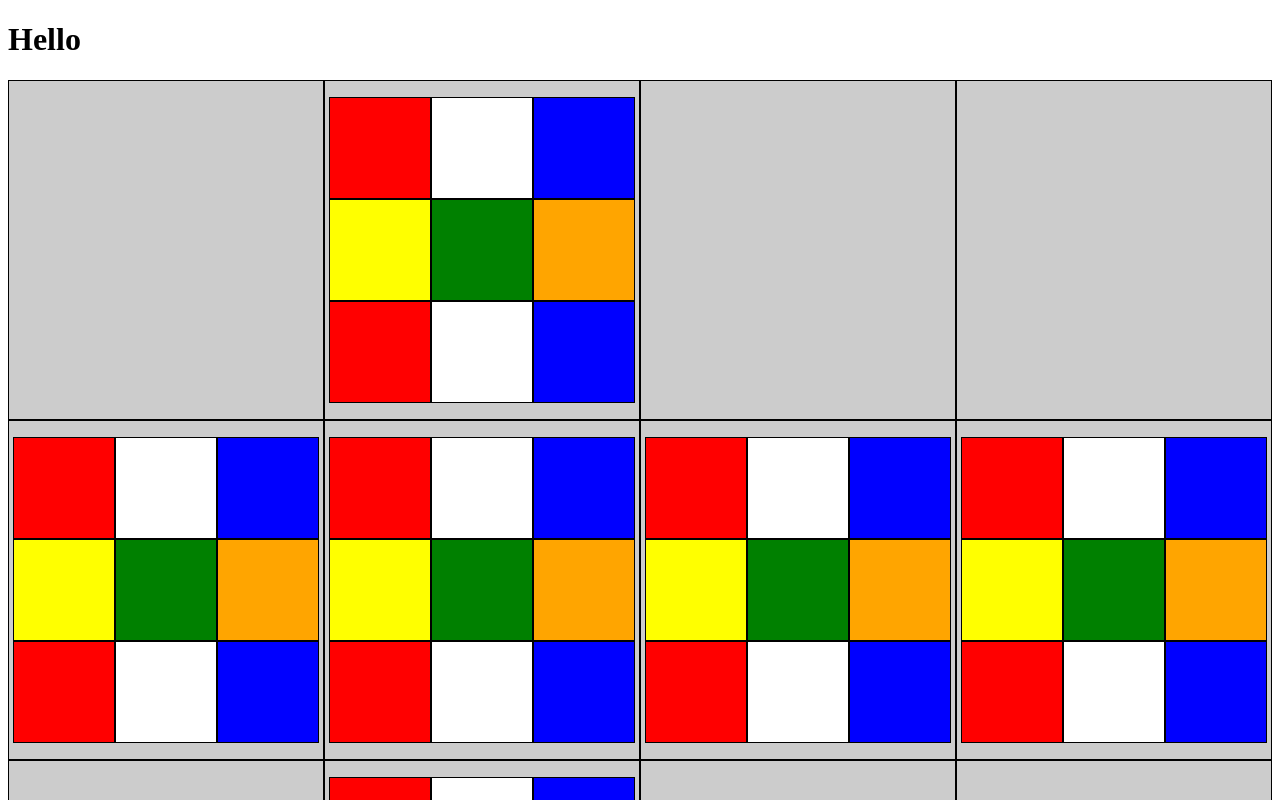
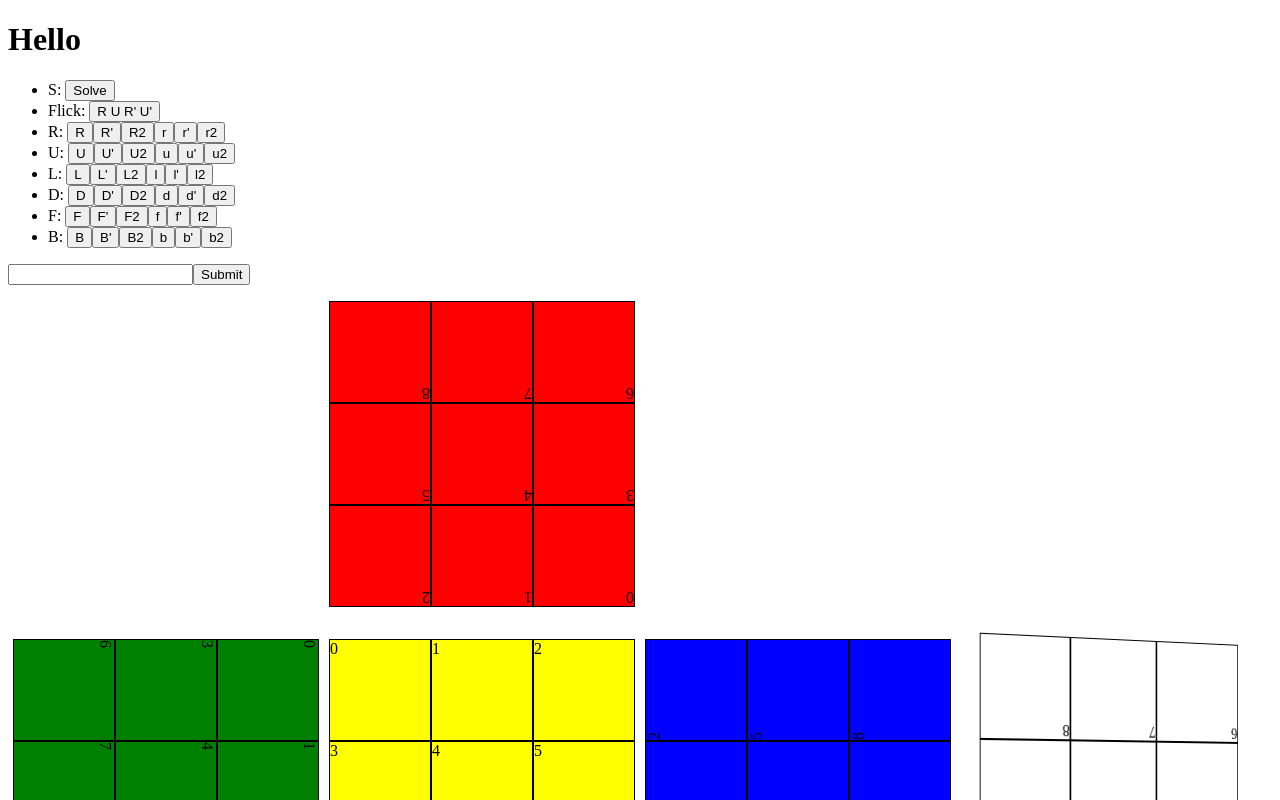
Before and after one commit to tubstrr/cubrr, a Nuxt app: page / in a window 1280 px wide. Shown: the top 800 px of the page. Built offline with nearby package versions, Linux system fonts and the light colour scheme.

Commit message:
update: Basic notation complete

```diff
--- a/app.vue
+++ b/app.vue
@@ -1,63 +1,57 @@
 <script setup>
-	const colors = ["r", "w", "b", "y", "g", "o", "r", "w", "b"];
+	// Stores
+	import { useCubeStore } from "@/stores/cube";
+
+	const cubeStore = useCubeStore();
+
+	const command = ref(null);
+	const submit = () => {
+		const steps = command.value.split(" ");
+		steps.forEach((step) => {
+			const prime = step.includes("'");
+			const double = step.includes("2");
+			cubeStore.rotateFace(step[0], prime, double);
+		});
+	};
+
+	const doCode = (code) => {
+		const steps = code.split(" ");
+		steps.forEach((step) => {
+			const prime = step.includes("'");
+			const double = step.includes("2");
+			cubeStore.rotateFace(step[0], prime, double);
+		});
+	};
+
+	const notation = ["R", "U", "L", "D", "F", "B"];
 </script>
 
 <template>
 	<main>
 		<h1>Hello</h1>
-		<div class="cube">
-			<div class="side null"></div>
-			<div class="side back">
-				<Face :colors="colors" />
-			</div>
-			<div class="side null"></div>
-			<div class="side null"></div>
-			<div class="side left">
-				<Face :colors="colors" />
-			</div>
-			<div class="side top">
-				<Face :colors="colors" />
-			</div>
-			<div class="side right">
-				<Face :colors="colors" />
-			</div>
-			<div class="side bottom">
-				<Face :colors="colors" />
-			</div>
-			<div class="side null"></div>
-			<div class="side front">
-				<Face :colors="colors" />
-			</div>
-			<div class="side null"></div>
-			<div class="side null"></div>
-		</div>
+		<ul>
+			<li>
+				S:
+				<button @click="cubeStore.solveCube()">Solve</button>
+			</li>
+			<li>
+				Flick:
+				<button @click="doCode(`R U R' U'`)">R U R' U'</button>
+			</li>
+			<li v-for="letter in notation">
+				{{ letter }}:
+				<button @click="cubeStore.rotateFace(letter, false, false)">{{ letter }}</button>
+				<button @click="cubeStore.rotateFace(letter, true, false)">{{ letter }}'</button>
+				<button @click="cubeStore.rotateFace(letter, false, true)">{{ letter }}2</button>
+				<button @click="cubeStore.rotateFace(letter.toLowerCase(), false, false)">{{ letter.toLowerCase() }}</button>
+				<button @click="cubeStore.rotateFace(letter.toLowerCase(), true, false)">{{ letter.toLowerCase() }}'</button>
+				<button @click="cubeStore.rotateFace(letter.toLowerCase(), false, true)">{{ letter.toLowerCase() }}2</button>
+			</li>
+		</ul>
+		<form @submit.prevent="submit">
+			<input type="text" v-model="command" />
+			<button>Submit</button>
+		</form>
+		<Cube />
 	</main>
 </template>
-
-<style lang="scss">
-	.cube {
-		display: grid;
-		grid-template-rows: repeat(3, 1fr);
-		grid-template-columns: repeat(4, 1fr);
-
-		.side {
-			background: #ccc;
-			border: 1px solid #000;
-			display: flex;
-			justify-content: center;
-			align-items: center;
-			ul {
-				display: grid;
-				grid-template-columns: repeat(3, 1fr);
-				padding: 0;
-				list-style-type: none;
-
-				li {
-					height: 100px;
-					width: 100px;
-					border: 1px solid black;
-				}
-			}
-		}
-	}
-</style>
--- /dev/null
+++ b/components/Cube.vue
@@ -0,0 +1,69 @@
+<script setup>
+	// Libraries
+	import { storeToRefs } from "pinia";
+
+	// Stores
+	import { useCubeStore } from "@/stores/cube";
+
+	const { cube } = storeToRefs(useCubeStore());
+</script>
+
+<template>
+	<div class="cube">
+		<div class="side null"></div>
+		<div class="side back">
+			<Face :colors="cube[0]" />
+		</div>
+		<div class="side null"></div>
+		<div class="side null"></div>
+		<div class="side left">
+			<Face :colors="cube[1]" />
+		</div>
+		<div class="side top">
+			<Face :colors="cube[2]" />
+		</div>
+		<div class="side right">
+			<Face :colors="cube[3]" />
+		</div>
+		<div class="side bottom">
+			<Face :colors="cube[4]" />
+		</div>
+		<div class="side null"></div>
+		<div class="side front">
+			<Face :colors="cube[5]" />
+		</div>
+		<div class="side null"></div>
+		<div class="side null"></div>
+	</div>
+</template>
+
+<style lang="scss" scoped>
+	.cube {
+		display: grid;
+		grid-template-rows: repeat(3, 1fr);
+		grid-template-columns: repeat(4, 1fr);
+		transform-origin: center;
+		transform-style: preserve-3d;
+		perspective: 1000px;
+
+		.side {
+			display: flex;
+			justify-content: center;
+			align-items: center;
+
+			&.back {
+				transform: rotate(180deg);
+			}
+			&.left {
+				transform: rotate(90deg);
+			}
+			&.right {
+				transform: rotate(-90deg);
+			}
+			&.bottom {
+				transform-origin: center;
+				transform: rotateZ(180deg) rotateY(-15deg);
+			}
+		}
+	}
+</style>
--- a/components/Face.vue
+++ b/components/Face.vue
@@ -13,12 +13,23 @@
 </script>
 <template>
 	<ul>
-		<li v-for="item in colors" :color="item" :key="`${item}-${makeUID()}`" />
+		<li v-for="(item, index) in colors" :color="item" :key="`${item}-${makeUID()}`">
+			{{ index }}
+		</li>
 	</ul>
 </template>
 
 <style lang="scss" scoped>
+	ul {
+		display: grid;
+		grid-template-columns: repeat(3, 1fr);
+		padding: 0;
+		list-style-type: none;
+
 		li {
+			height: 100px;
+			width: 100px;
+			border: 1px solid black;
 			&[color="r"] {
 				background: red;
 			}
@@ -38,4 +49,5 @@
 				background: orange;
 			}
 		}
+	}
 </style>
--- /dev/null
+++ b/composables/nextIndex.ts
@@ -0,0 +1,3 @@
+export const nextIndex = (index: number, length: number) => {
+	return index >= length - 1 ? index + 1 - length : index + 1;
+};
--- /dev/null
+++ b/composables/prevIndex.ts
@@ -0,0 +1,3 @@
+export const prevIndex = (index: number, length: number) => {
+	return index === 0 ? length - 1 : index - 1;
+};
--- /dev/null
+++ b/composables/replaceIndex.ts
@@ -0,0 +1,3 @@
+export const replaceIndex = (arr: Array<any>, index: number, value: any) => {
+	return [...arr.slice(0, index), value, ...arr.slice(index + 1)];
+};
--- /dev/null
+++ b/composables/reverseFace.ts
@@ -0,0 +1,3 @@
+export const reverseFace = (face: Array<string>) => {
+	return face.reverse();
+};
--- /dev/null
+++ b/composables/rotateFace.ts
@@ -0,0 +1,20 @@
+export const rotateFace = (face: Array<string>, prime: boolean = false) => {
+	const newFace = [];
+	const indexMap = {
+		0: 2,
+		1: 5,
+		2: 8,
+		3: 1,
+		4: 4,
+		5: 7,
+		6: 0,
+		7: 3,
+		8: 6
+	};
+	face.forEach((color, index) => {
+		const useIndex = prime ? 8 - index : index;
+		const newIndex = indexMap[useIndex];
+		newFace[newIndex] = color;
+	});
+	return newFace;
+};
--- /dev/null
+++ b/composables/rotateLayer.ts
@@ -0,0 +1,60 @@
+import { rotateFace } from "@/composables/rotateFace";
+
+export const rotateLayer = (
+	cube: string[][],
+	indexsToReplace: number[],
+	facesToRotate: number[],
+	faceToRotate: number,
+	prime: boolean,
+	axis: string,
+	invert: boolean = false,
+	indexMap: object,
+	facesToReverse: number[] = []
+) => {
+	return cube.map((face, faceIndex) => {
+		if (faceIndex === faceToRotate) {
+			face = rotateFace(face, prime);
+		}
+
+		if (facesToRotate.includes(faceIndex)) {
+			if (axis == "y") {
+				const indexOf = facesToRotate.indexOf(faceIndex);
+				const nextFace = nextIndex(indexOf, facesToRotate.length);
+				// const prevFace = prevIndex(indexOf, facesToRotate.length);
+
+				// let useFace = prime ? prevFace : nextFace;
+				// if (invert) useFace = prime ? nextFace : prevFace;
+
+				const pickFromFace = cube[facesToRotate[nextFace]];
+
+				const indexesToRepalce = indexMap[faceIndex];
+
+				indexesToRepalce.forEach((key, index) => {
+					let indexConversion = indexMap[facesToRotate[nextFace]];
+					if (facesToReverse.includes(faceIndex)) indexConversion = indexConversion.reverse();
+					const value = pickFromFace[indexConversion[index]];
+					face = replaceIndex(face, key, value);
+				});
+			} else {
+				if (axis == "z" && faceIndex == 0) face = face.reverse();
+				face = face.map((faceValue, index) => {
+					let value = faceValue;
+					if (indexsToReplace.includes(index)) {
+						const indexOf = facesToRotate.indexOf(faceIndex);
+						const nextFace = nextIndex(indexOf, facesToRotate.length);
+						const prevFace = prevIndex(indexOf, facesToRotate.length);
+
+						let useFace = prime ? prevFace : nextFace;
+						if (invert) useFace = prime ? nextFace : prevFace;
+
+						const nextFaceIndex = facesToRotate[useFace];
+						value = cube[nextFaceIndex][index];
+					}
+					return value;
+				});
+				if (axis == "z" && faceIndex == 0) face = face.reverse();
+			}
+		}
+		return face;
+	});
+};
--- a/nuxt.config.ts
+++ b/nuxt.config.ts
@@ -1,4 +1,8 @@
 // https://nuxt.com/docs/api/configuration/nuxt-config
 export default defineNuxtConfig({
-	components: ["~/components"]
+	components: ["~/components"],
+	modules: [
+		// ...
+		"@pinia/nuxt"
+	]
 });
--- a/package.json
+++ b/package.json
@@ -10,5 +10,8 @@
 	},
 	"devDependencies": {
 		"nuxt": "3.2.0"
+	},
+	"dependencies": {
+		"@pinia/nuxt": "^0.4.8"
 	}
 }
--- /dev/null
+++ b/stores/cube.ts
@@ -0,0 +1,135 @@
+// Libraries
+import { defineStore } from "pinia";
+
+// Composables
+import { replaceIndex } from "@/composables/replaceIndex";
+import { nextIndex } from "@/composables/nextIndex";
+import { prevIndex } from "@/composables/prevIndex";
+import { rotateFace } from "@/composables/rotateFace";
+import { reverseFace } from "@/composables/reverseFace";
+import { rotateLayer } from "@/composables/rotateLayer";
+
+export const useCubeStore = defineStore("cube", {
+	state: () => ({
+		solveState: [
+			// Back - 0
+			["r", "r", "r", "r", "r", "r", "r", "r", "r"],
+			// Left - 1
+			["g", "g", "g", "g", "g", "g", "g", "g", "g"],
+			// Top - 2
+			["y", "y", "y", "y", "y", "y", "y", "y", "y"],
+			// Right - 3
+			["b", "b", "b", "b", "b", "b", "b", "b", "b"],
+			// Bottom - 4
+			["w", "w", "w", "w", "w", "w", "w", "w", "w"],
+			// Front - 5
+			["o", "o", "o", "o", "o", "o", "o", "o", "o"]
+		],
+		cube: [
+			// Back - 0
+			["r", "r", "r", "r", "r", "r", "r", "r", "r"],
+			// Left - 1
+			["g", "g", "g", "g", "g", "g", "g", "g", "g"],
+			// Top - 2
+			["y", "y", "y", "y", "y", "y", "y", "y", "y"],
+			// Right - 3
+			["b", "b", "b", "b", "b", "b", "b", "b", "b"],
+			// Bottom - 4
+			["w", "w", "w", "w", "w", "w", "w", "w", "w"],
+			// Front - 5
+			["o", "o", "o", "o", "o", "o", "o", "o", "o"]
+		]
+	}),
+	actions: {
+		solveCube() {
+			this.cube = this.solveState;
+		},
+		rotateFace(notation: string, prime: boolean, double: boolean) {
+			switch (notation) {
+				case "R":
+					this.rotateRight(prime, double);
+					break;
+				case "L":
+					this.rotateLeft(prime, double);
+					break;
+				case "U":
+					this.rotateUp(prime, double);
+					break;
+				case "D":
+					this.rotateDown(prime, double);
+					break;
+				case "F":
+					this.rotateFront(prime, double);
+					break;
+				case "B":
+					this.rotateBack(prime, double);
+					break;
+				default:
+					console.log("not supported at this time");
+					break;
+			}
+		},
+		rotateRight(prime: boolean, double: boolean) {
+			const indexsToReplace = [2, 5, 8];
+			const facesToRotate = [0, 2, 5, 4];
+			const faceToRotate = 3;
+
+			this.cube = rotateLayer(this.cube, indexsToReplace, facesToRotate, faceToRotate, prime, "z");
+			if (double) this.cube = rotateLayer(this.cube, indexsToReplace, facesToRotate, faceToRotate, prime, "z");
+		},
+		rotateLeft(prime: boolean, double: boolean) {
+			const indexsToReplace = [0, 3, 6];
+			const facesToRotate = [0, 2, 5, 4];
+			const faceToRotate = 1;
+			this.cube = rotateLayer(this.cube, indexsToReplace, facesToRotate, faceToRotate, prime, "z", true);
+			if (double) this.cube = rotateLayer(this.cube, indexsToReplace, facesToRotate, faceToRotate, prime, "z", true);
+		},
+		rotateUp(prime: boolean, double: boolean) {
+			const indexsToReplace = [0, 1, 2];
+			const facesToRotate = [0, 3, 5, 1];
+			const faceToRotate = 2;
+			this.cube = rotateLayer(this.cube, indexsToReplace, facesToRotate, faceToRotate, prime, "x", true);
+			if (double) this.cube = rotateLayer(this.cube, indexsToReplace, facesToRotate, faceToRotate, prime, "x", true);
+		},
+		rotateDown(prime: boolean, double: boolean) {
+			const indexsToReplace = [6, 7, 8];
+			const facesToRotate = [0, 3, 5, 1];
+			const faceToRotate = 4;
+			this.cube = rotateLayer(this.cube, indexsToReplace, facesToRotate, faceToRotate, prime, "x", true);
+			if (double) this.cube = rotateLayer(this.cube, indexsToReplace, facesToRotate, faceToRotate, prime, "x", true);
+		},
+		rotateFront(prime: boolean, double: boolean) {
+			const facesToRotate = [4, 3, 2, 1];
+			const faceToRotate = 5;
+			const invert = false;
+			const facesToReverse = [1, 3, 4];
+			// const facesToReverse = [1, 3];
+			const indexMap = {
+				1: [8, 5, 2],
+				2: [6, 7, 8],
+				3: [6, 3, 0],
+				4: [0, 1, 2]
+			};
+			this.cube = rotateLayer(this.cube, [], facesToRotate, faceToRotate, false, "y", invert, indexMap, facesToReverse);
+
+			if (double) this.rotateFront(false, false);
+			if (prime) this.rotateFront(false, true);
+		},
+		rotateBack(prime: boolean, double: boolean) {
+			const facesToRotate = [1, 2, 3, 4];
+			const faceToRotate = 0;
+			const invert = false;
+			// const facesToReverse = [1, 3];
+			const indexMap = {
+				1: [6, 3, 0],
+				2: [0, 1, 2],
+				3: [2, 5, 8],
+				4: [8, 7, 6]
+			};
+			this.cube = rotateLayer(this.cube, [], facesToRotate, faceToRotate, false, "y", invert, indexMap);
+
+			if (double) this.rotateBack(false, false);
+			if (prime) this.rotateBack(false, true);
+		}
+	}
+});
```
Also changed, not shown: 1 other file (tests, documents, lock files or other folders). Lines whose indentation alone changed are shown as unchanged.
